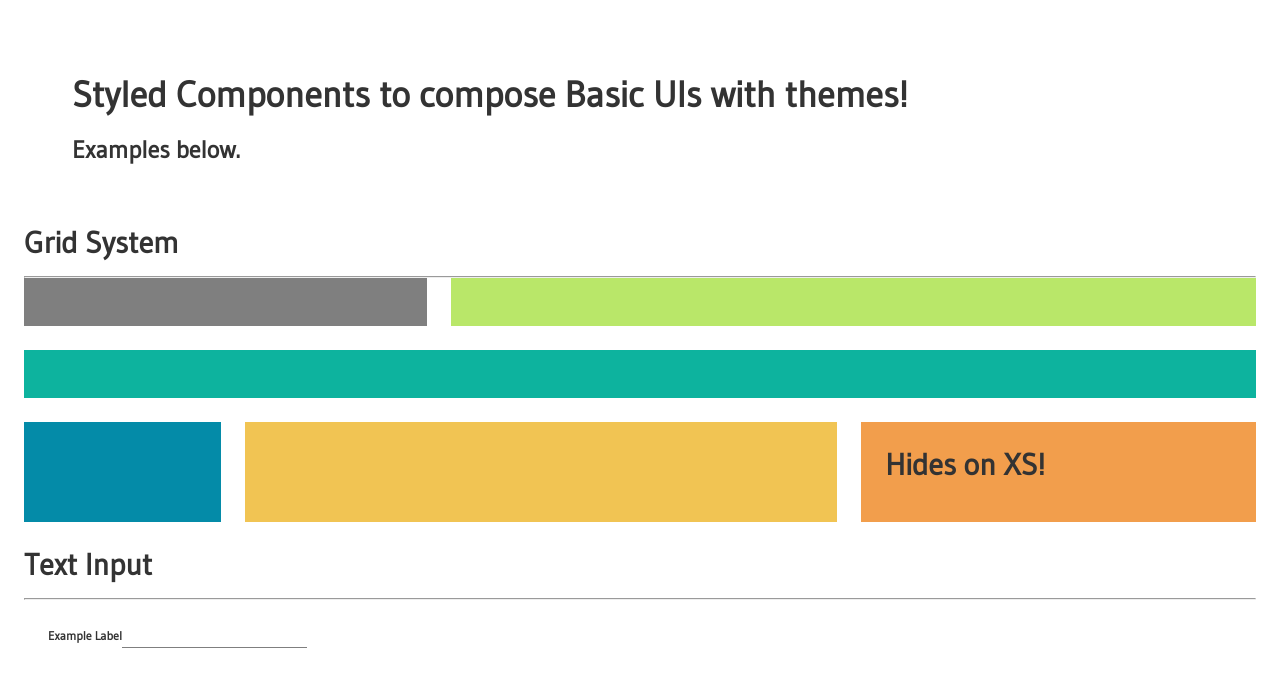
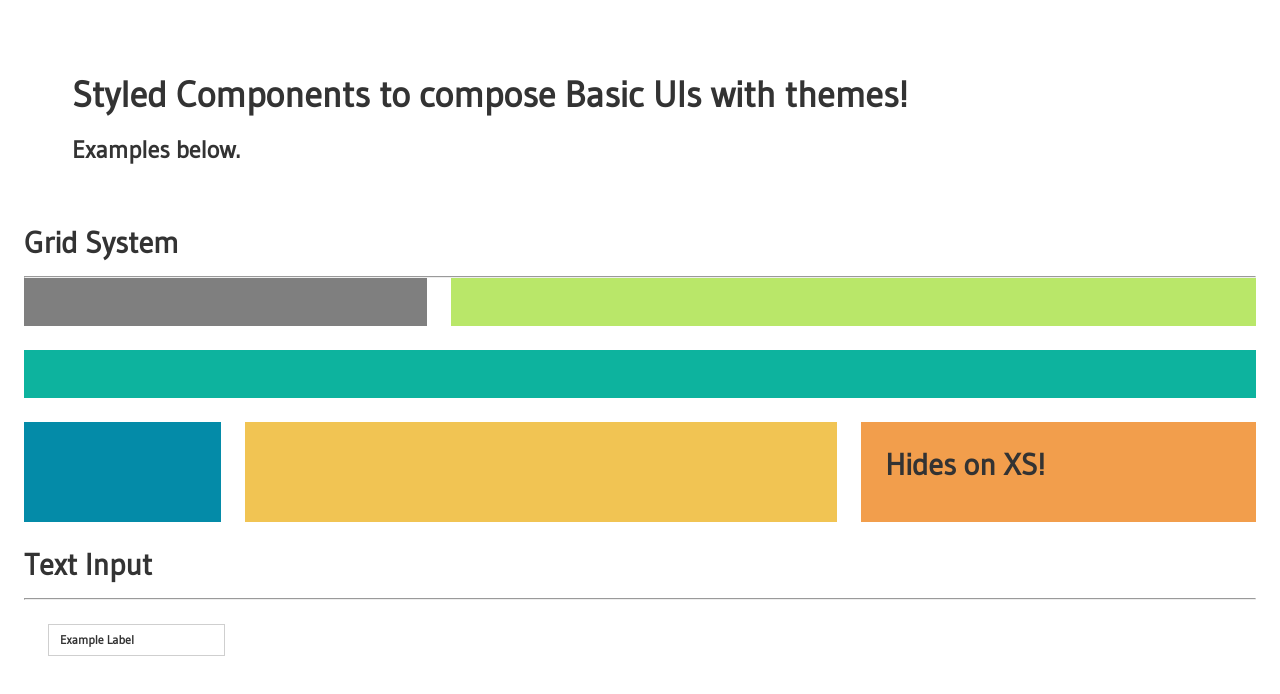
Before and after one commit to viniciushaddad/react-ui, a React (Create React App) app: page / in a window 1280 px wide. Shown: the top 694 px of the page. Built offline with nearby package versions, Linux system fonts and the light colour scheme; no server answers.

Commit message:
Added: text-field with sliding label.

```diff
--- /dev/null
+++ b/src/components/TextField/Input.tsx
@@ -0,0 +1,39 @@
+import styled, { StyledComponent } from 'styled-components'
+import { inputCss } from './TextField.styles'
+
+const Input: StyledComponent<'input', TextFieldProps> = styled.input<TextFieldProps>`
+  ${inputCss}
+`
+
+export { Input }
+
+export interface TextFieldProps {
+  label: string
+  type:
+    | 'button'
+    | 'checkbox'
+    | 'color'
+    | 'date'
+    | 'datetime'
+    | 'email'
+    | 'file'
+    | 'hidden'
+    | 'image'
+    | 'month'
+    | 'number'
+    | 'password'
+    | 'radio'
+    | 'range'
+    | 'reset'
+    | 'search'
+    | 'submit'
+    | 'tel'
+    | 'text'
+    | 'time'
+    | 'url'
+    | 'week'
+  value?: string
+  onValueChange?: (value: string) => void
+  fullWidth?: boolean
+  inputSize?: 'md' | 'xs' | 'lg'
+}
--- /dev/null
+++ b/src/components/TextField/LabelWrapper.tsx
@@ -0,0 +1,8 @@
+import styled from 'styled-components'
+import { labelWrapperCss } from './TextField.styles'
+
+const LabelWrapper = styled.div`
+  ${labelWrapperCss}
+`
+
+export { LabelWrapper }
--- /dev/null
+++ b/src/components/TextField/TextField.styles.ts
@@ -0,0 +1,58 @@
+import { css } from 'styled-components'
+import { TextFieldProps } from './Input'
+
+const inputWrapperCss = css`
+  margin-bottom: 1.5em;
+  position: relative;
+`
+
+const labelWrapperCss = css<{ touched?: boolean; filled?: boolean }>`
+  font-family: ${({ theme }) => theme.font.family.label};
+  font-weight: bold;
+  position: absolute;
+  left: 1em;
+  top: 50%;
+  margin-top: -0.66em;
+  transition: all 0.2s ease-in-out;
+  ${({ touched, filled, theme }) =>
+    (touched || filled) &&
+    `
+      background-color: ${theme.palette.white};
+      font-size: 0.8em;
+      padding: 0 0.25em;
+      margin-left: -0.25em;
+      top: 0;
+  `}
+`
+
+const inputSizes = {
+  md: `
+    font-size: 1em;
+    line-height: 1.5em;
+    padding: .5em 1em;
+  `,
+  xs: `
+    font-size: .8em;
+    line-height: 1.2em;
+    padding: .3em .8em;
+  `,
+  lg: `
+    font-size: 1.5em;
+    line-height: 2.25em;
+    padding: .8em 1.5em;
+  `,
+}
+
+const inputCss = css<TextFieldProps>`
+  ${({ theme: { input, palette }, fullWidth, inputSize }) => `
+    border-width: 0;
+    border-radius: ${input.border.radius};
+    border-style: ${input.border.style};
+    border-width: ${input.border.width};
+    border-color: ${palette.grayLight};
+    ${fullWidth ? 'width: 100%;' : ''}
+    ${inputSizes[inputSize || 'md']}
+  `}
+`
+
+export { inputWrapperCss, inputCss, labelWrapperCss }
--- a/src/components/TextField/TextField.tsx
+++ b/src/components/TextField/TextField.tsx
@@ -1,53 +1,22 @@
 import React from 'react'
-import styled from 'styled-components'
 import { Typography } from 'components/Typography'
+import { Input, TextFieldProps } from './Input'
+import { InputWrapper } from './TextFieldWrapper'
+import { LabelWrapper } from './LabelWrapper'
+import { useTextField } from './useTextField.hook'
 
-const InputWrapper = styled.div`
-  margin-bottom: 1em;
-`
+const TextField: React.FC<TextFieldProps> = (props: TextFieldProps) => {
+  const { type, value, label, inputSize, fullWidth } = props
+  const { filled, touched, labelWrapperOnClick, onFocus, onBlur, onInput, inputRef } = useTextField(props)
 
-const Input = styled.input`
-  border-width: 0;
-  border-style: ${({ theme: { input } }) => input.border.style};
-  border-bottom-width: ${({ theme: { input } }) => input.border.width};
-  border-bottom-color: ${({ theme: { palette } }) => palette.grayMedium};
-  padding: 0.25em 0.5em;
-`
-
-interface TextFieldProps {
-  label: string
-  type:
-    | 'button'
-    | 'checkbox'
-    | 'color'
-    | 'date'
-    | 'datetime'
-    | 'email'
-    | 'file'
-    | 'hidden'
-    | 'image'
-    | 'month'
-    | 'number'
-    | 'password'
-    | 'radio'
-    | 'range'
-    | 'reset'
-    | 'search'
-    | 'submit'
-    | 'tel'
-    | 'text'
-    | 'time'
-    | 'url'
-    | 'week'
-  value?: string
-  onClick?: (event: React.MouseEvent<HTMLInputElement, MouseEvent>) => void
+  return (
+    <InputWrapper>
+      <LabelWrapper {...{ touched, filled, onClick: labelWrapperOnClick }}>
+        <Typography variant="label">{label}</Typography>
+      </LabelWrapper>
+      <Input {...{ type, value, onFocus, onInput, onBlur, ref: inputRef, inputSize, fullWidth }} />
+    </InputWrapper>
+  )
 }
 
-const TextField: React.FunctionComponent<TextFieldProps> = ({ label, type, value, onClick }) => (
-  <InputWrapper>
-    <Typography variant="label">{label}</Typography>
-    <Input {...{ type, value, onClick }} />
-  </InputWrapper>
-)
-
 export { TextField }
--- /dev/null
+++ b/src/components/TextField/TextFieldWrapper.tsx
@@ -0,0 +1,8 @@
+import styled from 'styled-components'
+import { inputWrapperCss } from './TextField.styles'
+
+const InputWrapper = styled.div`
+  ${inputWrapperCss}
+`
+
+export { InputWrapper }
--- /dev/null
+++ b/src/components/TextField/useTextField.hook.ts
@@ -0,0 +1,39 @@
+import { createRef, useState, RefObject } from 'react'
+import { TextFieldProps } from './Input'
+
+interface TextFieldHookProps {
+  filled: boolean
+  touched: boolean
+  labelWrapperOnClick: () => void
+  onFocus: () => void
+  onBlur: () => void
+  onInput: (e: React.FormEvent<HTMLInputElement>) => void
+  inputRef: RefObject<HTMLInputElement>
+}
+
+const useTextField = ({ onValueChange }: TextFieldProps): TextFieldHookProps => {
+  const [touched, setTouched] = useState(false)
+  const [filled, setFilled] = useState(false)
+  const inputRef = createRef<HTMLInputElement>()
+
+  const onFocus = () => setTouched(true)
+  const onBlur = () => setTouched(false)
+  const onInput = (e: React.FormEvent<HTMLInputElement>) => {
+    setFilled(e.currentTarget.value.length > 0)
+
+    if (onValueChange) onValueChange('value')
+  }
+  const labelWrapperOnClick = () => inputRef.current?.focus()
+
+  return {
+    filled,
+    touched,
+    labelWrapperOnClick,
+    onFocus,
+    onBlur,
+    onInput,
+    inputRef,
+  }
+}
+
+export { useTextField }
```
